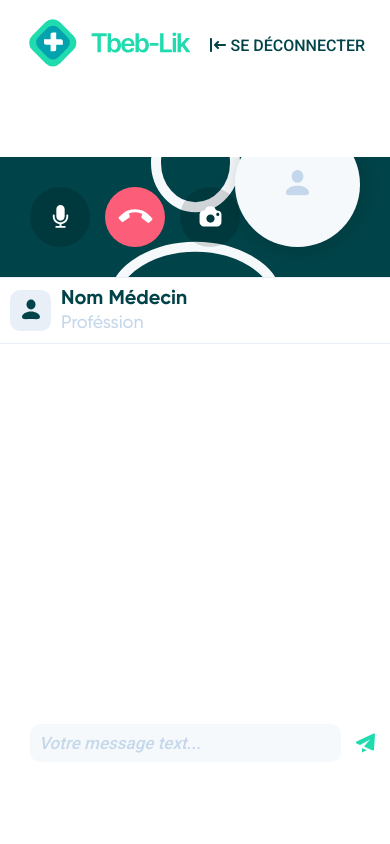
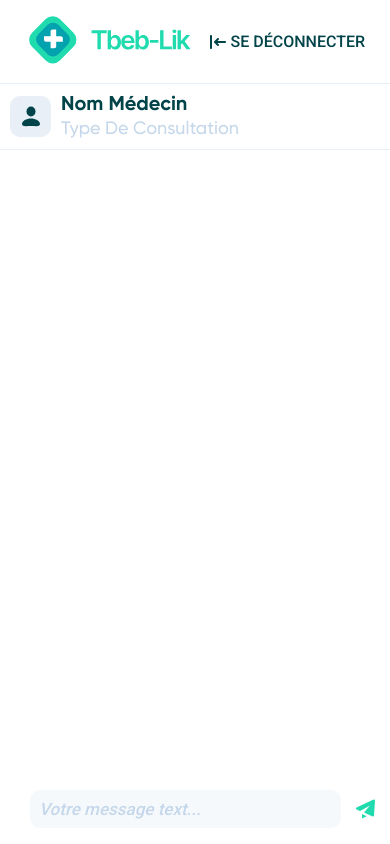
Before and after one commit to AHmims/Tbeb-Lik---v2, a PHP site: page /public/html/patientChat.html in a window 390 px wide. Run offline with PHP 8.4, Linux system fonts and the light colour scheme; some libraries are stand-ins or nearby versions.

Commit message:
bugfixing

```diff
--- a/public/css/patient_1_OCP.css
+++ b/public/css/patient_1_OCP.css
@@ -1413,7 +1413,7 @@ footer {
   }
 
   #videoSection {
-    /* display: none; */
+    display: none;
     border-radius: 0 !important;
     height: 90vh !important;
   }
@@ -1421,8 +1421,8 @@ footer {
   #chatSection {
     border: none !important;
     border-radius: 0px !important;
-    /* height: 90vh !important; */
-    height: 500px;
+    height: 90vh !important;
+    /* height: 500px; */
     border-top: 1px solid #e8eff6 !important;
   }
 
--- a/public/html/patientChat.html
+++ b/public/html/patientChat.html
@@ -63,7 +63,7 @@
                             Nom Médecin
                         </span>
                         <span class="medecinContactSpacia">
-                            Proféssion
+                            Type de consultation
                         </span>
                     </div>
                 </div>
--- a/public/js/patient/socketChat.js
+++ b/public/js/patient/socketChat.js
@@ -14,6 +14,8 @@ let stream = null;
 __GLOBAL_SOCKET.on('liveStreamDataFlux', async (offer) => {
     // let status = ;
     if (confirm('Votre medecin est entrain de vous appelle.')) {
+        showVideoBox();
+        //
         stream = await navigator.mediaDevices.getUserMedia({
             video: true,
             audio: true
@@ -63,6 +65,8 @@ __GLOBAL_SOCKET.on('liveStreamTerminated', () => {
         });
         //
         controllPosters("flex");
+        //
+        hideVideoBox();
         // document.getElementById('remoteVideoPoster').style.display = "flex";
         // document.getElementById('hostVideoPoster').style.display = "flex";
     }
@@ -87,6 +91,8 @@ function endCall() {
         __GLOBAL_SOCKET.emit('endCall');
         //
         controllPosters("flex");
+        //
+        hideVideoBox();
         // document.getElementById('remoteVideoPoster').style.display = "flex";
     }
 }
@@ -99,3 +105,14 @@ function micControll() {
 function camControll() {
     stream.getVideoTracks()[0].enabled = !stream.getVideoTracks()[0].enabled;
 }
+//
+//
+function showVideoBox() {
+    document.getElementById('videoSection').style.display = "flex";
+    document.getElementById('chatSection').style.height = "500px";
+}
+
+function hideVideoBox() {
+    document.getElementById('videoSection').style.display = "none";
+    document.getElementById('chatSection').style.height = "90 vh";
+}
```
